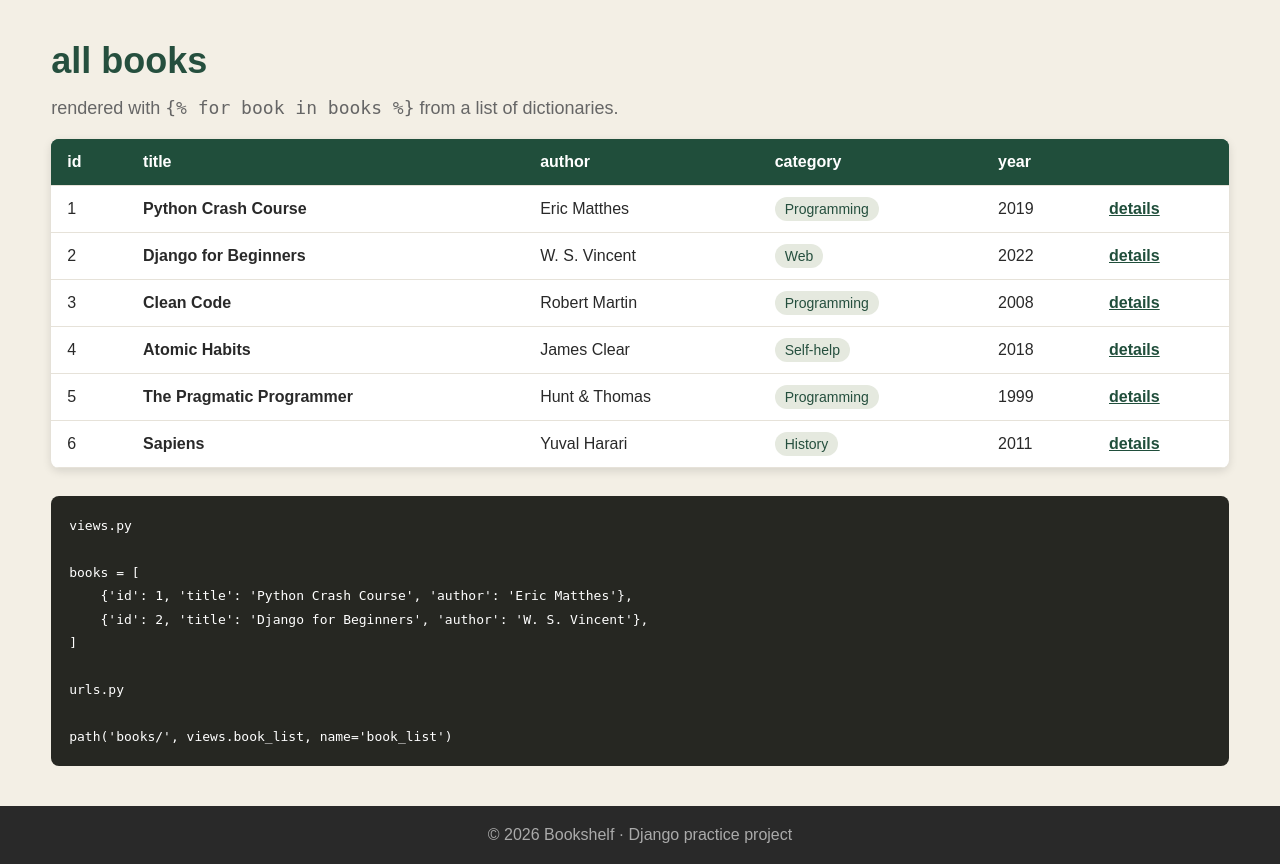
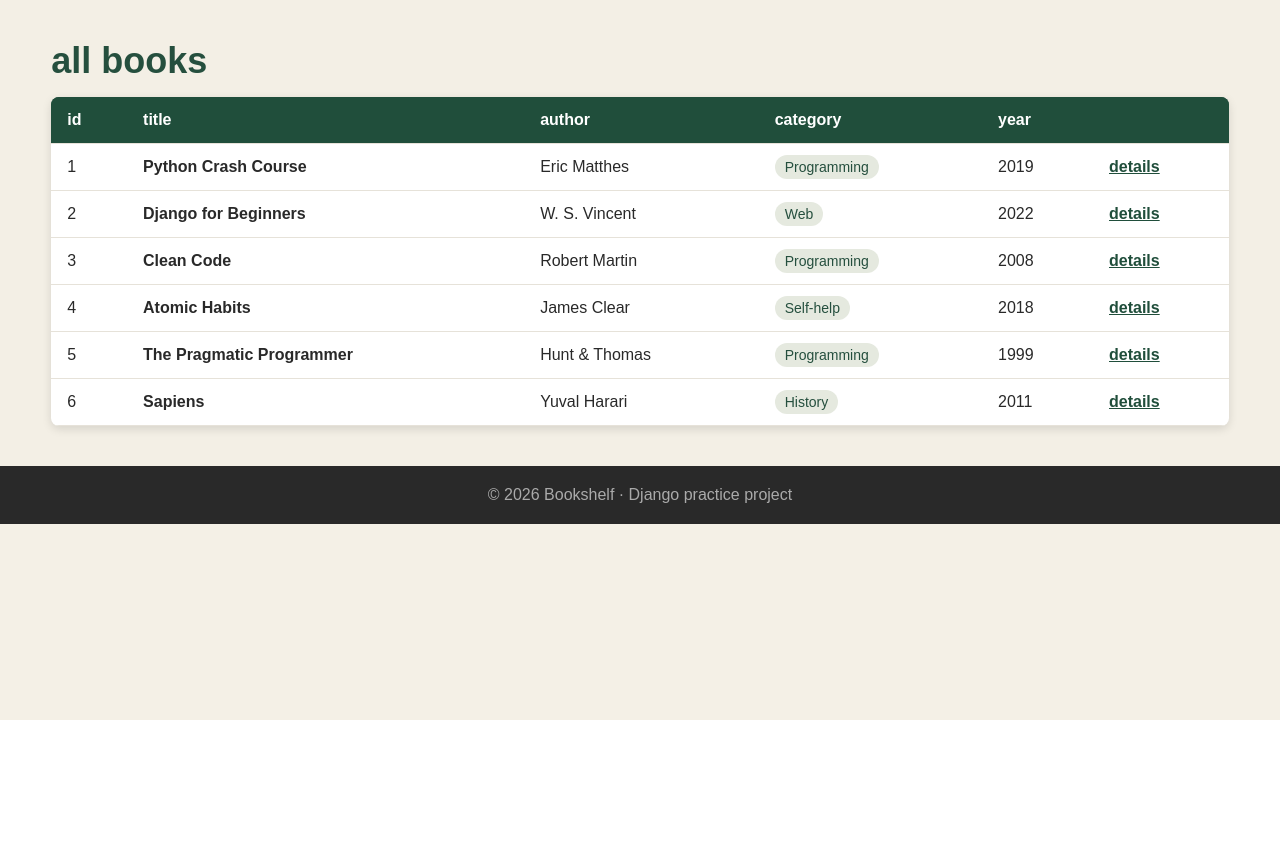
Before and after one commit to Anaswara-ravi/_django_books_project, a Django app: page /books/ in a window 1280 px wide. Shown: the part 80-944 px from the top of the page. After the commit the page ends 800 px from the top, so only its background shows below. Run offline with Django 5.2, Linux system fonts and the light colour scheme.

Commit message:
Updated project

```diff
--- a/bookproject/urls.py
+++ b/bookproject/urls.py
@@ -15,9 +15,13 @@ Including another URLconf
     2. Add a URL to urlpatterns:  path('blog/', include('blog.urls'))
 """
 from django.contrib import admin
-from django.urls import path, include
+from django.urls import path
+from home import views
 
 urlpatterns = [
     path('admin/', admin.site.urls),
-    path('', include('home.urls')),
+    path('', views.home, name='home'),
+    path('books/', views.book_list, name='book_list'),
+    path('books/<int:book_id>/', views.book_detail, name='book_detail'),
+    path('about/', views.about, name='about'),
 ]
--- a/home/templates/books.html
+++ b/home/templates/books.html
@@ -11,11 +11,6 @@
 <div class="books-container">
 
     <h1>all books</h1>
-
-    <p class="subtitle">
-        rendered with <code>{% verbatim %}{% for book in books %}{% endverbatim %}</code>
-        from a list of dictionaries.
-    </p>
 
     <table>
 
@@ -64,22 +59,6 @@
 
     </table>
 
-    <!-- Code box -->
-    <div class="code-box">
-
-        <pre><code>views.py
-
-books = [
-    {'id': 1, 'title': 'Python Crash Course', 'author': 'Eric Matthes'},
-    {'id': 2, 'title': 'Django for Beginners', 'author': 'W. S. Vincent'},
-]
-
-urls.py
-
-path('books/', views.book_list, name='book_list')</code></pre>
-
-    </div>
-
 </div>
 
 {% endblock %}
--- a/home/urls.py
+++ /dev/null
@@ -1,9 +0,0 @@
-from django.urls import path
-from . import views
-
-urlpatterns = [
-    path('', views.home, name='home'),
-    path('books/', views.book_list, name='book_list'),
-    path('books/<int:book_id>/', views.book_detail, name='book_detail'),
-    path('about/', views.about, name='about'),
-]
```
Also changed, not shown: home/templates/about.html (+2 -36 lines), home/templates/book_detail.html (+5 -20 lines).
